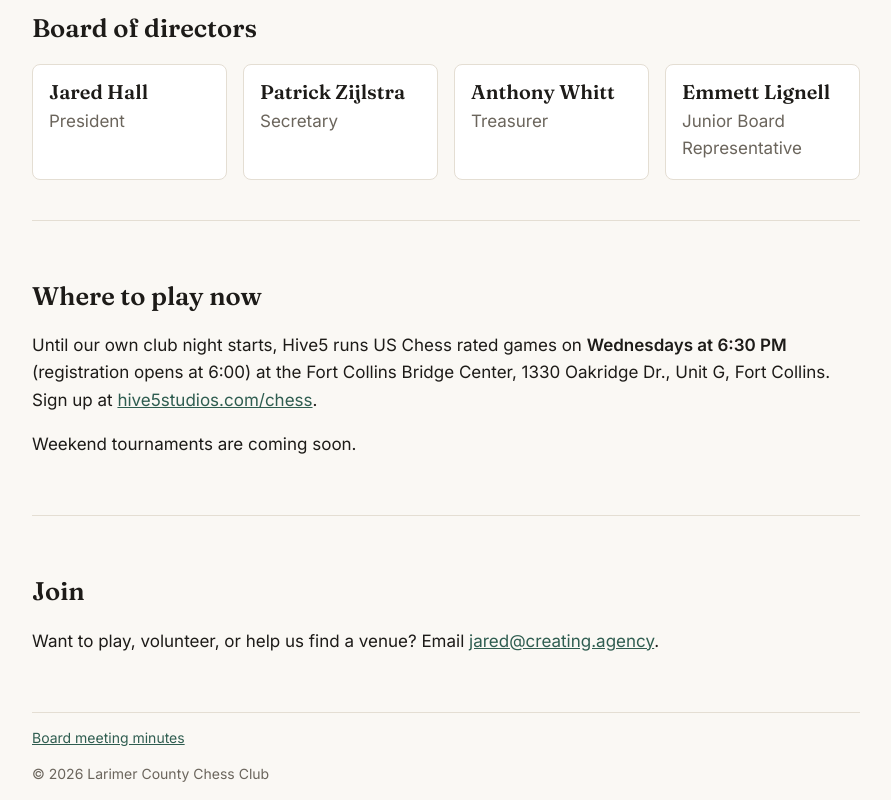
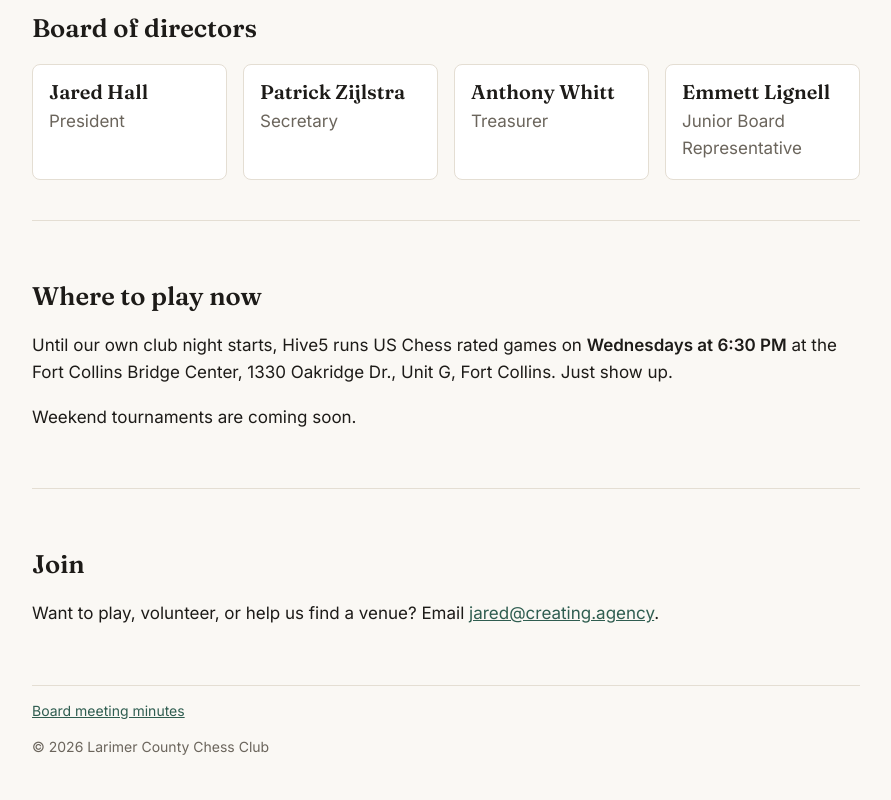
Before and after one commit to LarimerChess/website, a plain HTML site: page index.html in a window 1280 px wide. Shown: the part 964-1764 px from the top of the page, without its empty margins (194-1085 px from the left). After the commit the page ends 1736 px from the top, so only its background shows below. Drawn offline with Linux system fonts and the light colour scheme.

Commit message:
Hive5 games are walk-in
Co-Authored-By: Claude Opus 5.5 (1M context) <noreply@anthropic.com>

```diff
--- a/index.html
+++ b/index.html
@@ -44,7 +44,7 @@
 
     <section id="meetings">
       <h2>Where to play now</h2>
-      <p>Until our own club night starts, Hive5 runs US Chess rated games on <strong>Wednesdays at 6:30 PM</strong> (registration opens at 6:00) at the Fort Collins Bridge Center, 1330 Oakridge Dr., Unit G, Fort Collins. Sign up at <a href="https://www.hive5studios.com/chess/">hive5studios.com/chess</a>.</p>
+      <p>Until our own club night starts, Hive5 runs US Chess rated games on <strong>Wednesdays at 6:30 PM</strong> at the Fort Collins Bridge Center, 1330 Oakridge Dr., Unit G, Fort Collins. Just show up.</p>
       <p>Weekend tournaments are coming soon.</p>
     </section>
 
```
